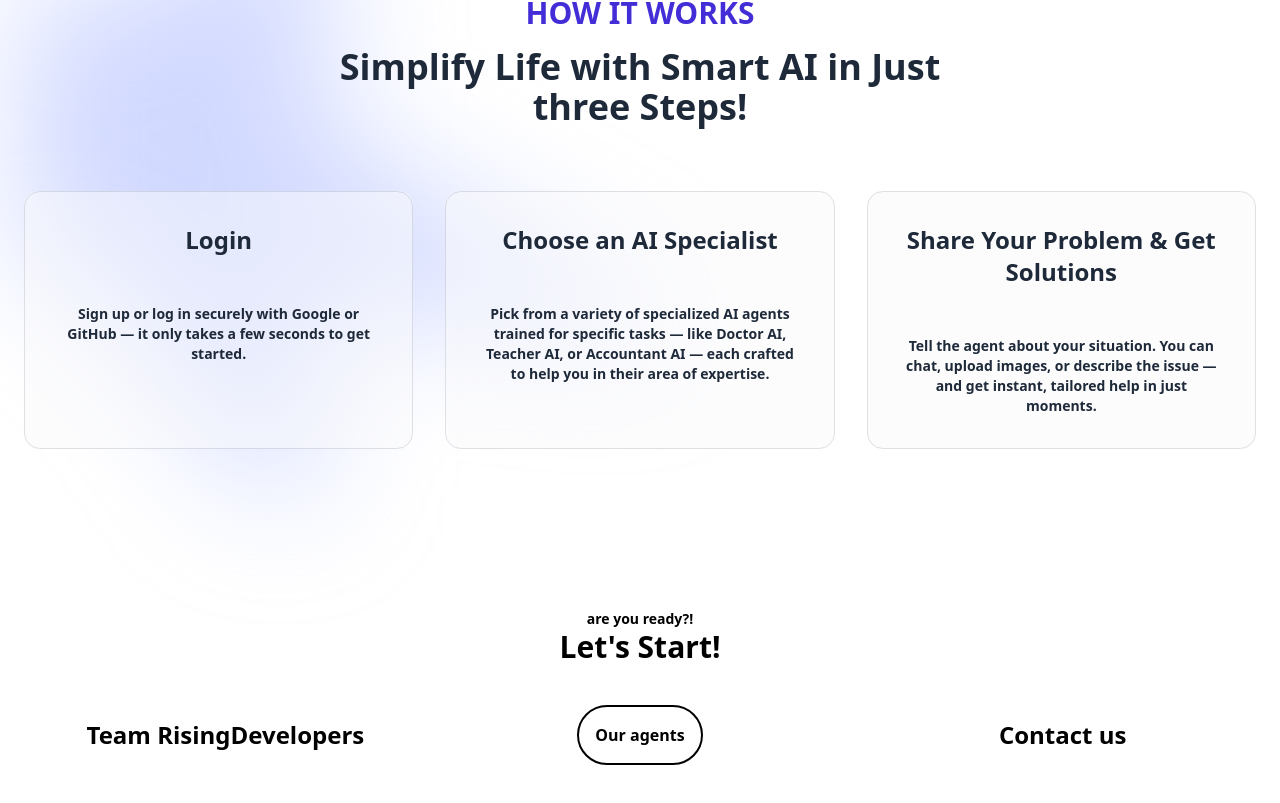
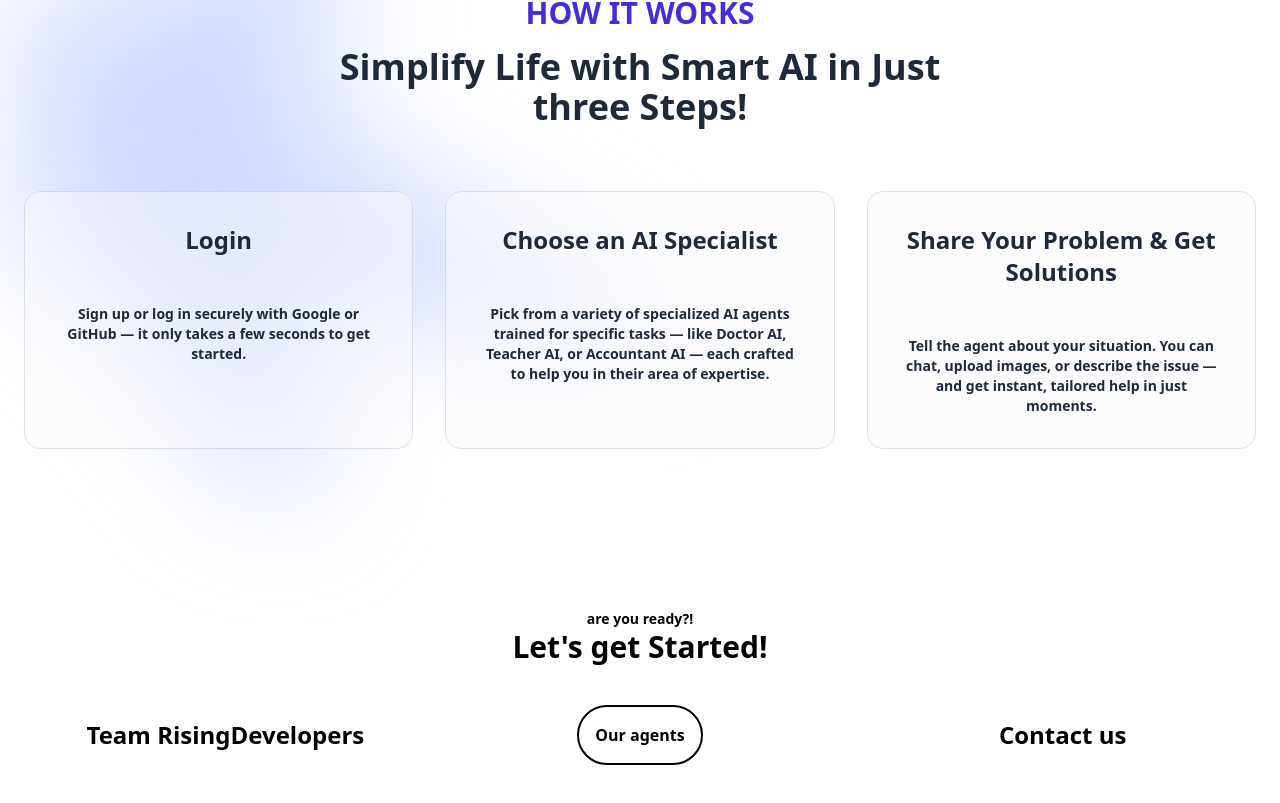
Before and after one commit to ThisIsAimer/Ai-Specialist, a Next.js app: page / in a window 1280 px wide. Shown: the part 1479-2282 px from the top of the page. Built offline with nearby package versions, Linux system fonts and the light colour scheme; no server answers.

Commit message:
minor change

```diff
--- a/app/page.tsx
+++ b/app/page.tsx
@@ -127,7 +127,7 @@
           <div className="pt-10 mx-10 text-sm font-semibold  text-center">
             are you ready?!
           </div>
-          <div className="text-3xl font-bold  text-center">Let&apos;s Start!</div>
+          <div className="text-3xl font-bold  text-center">Let&apos;s get Started!</div>
         </div>
         <div className="flex flex-row items-center gap-3 pb-10 py-10">
             <div className="text-2xl font-bold flex flex-col items-center w-1/3">
```
